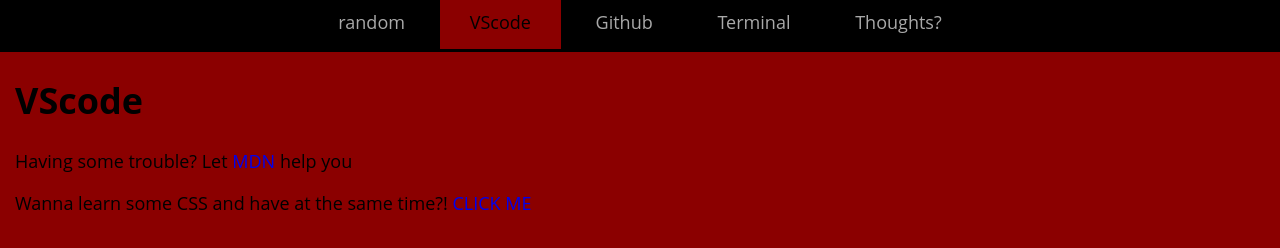
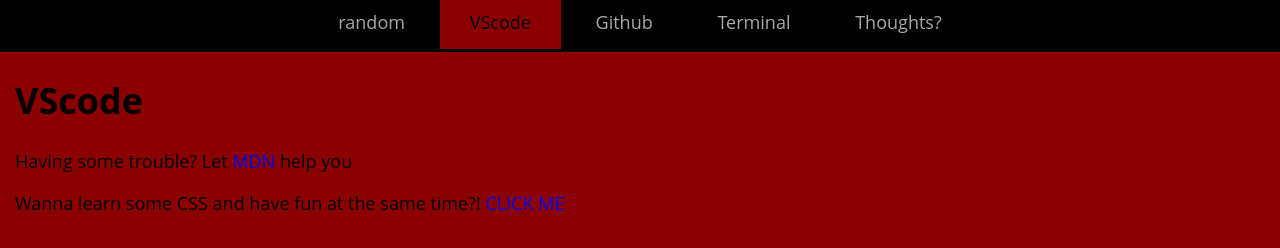
Before and after one commit to Moe-Alragheb/html-repo-practice, a plain HTML site: page vscode.html in a window 1280 px wide. Drawn offline with Linux system fonts and the light colour scheme.

Commit message:
Fixing Text

```diff
--- a/vscode.html
+++ b/vscode.html
@@ -23,7 +23,7 @@
       <a href="https://developer.mozilla.org/en-US/">MDN</a> help you
     </p>
     <p>
-      Wanna learn some CSS and have at the same time?!
+      Wanna learn some CSS and have fun at the same time?!
       <a
         href="https://itnext.io/train-your-css-skills-with-online-games-11067129338a"
         >CLICK ME</a
```
